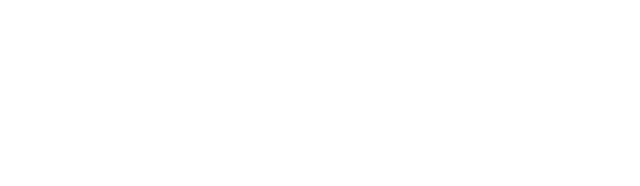
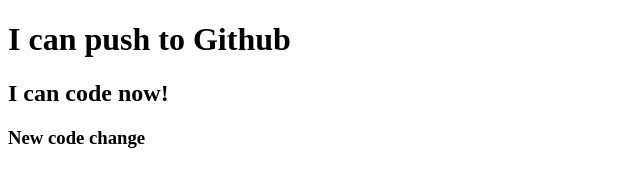
Before and after one commit to SusoM1/my-second-repo, a plain HTML site: page index.html in a window 1280 px wide. Shown: the whole page, without its empty margins (0-640 px from the left). Drawn offline with Linux system fonts and the light colour scheme.

Commit message:
added header

```diff
--- a/index.html
+++ b/index.html
@@ -7,6 +7,8 @@
     <title>My second github repo</title>
 </head>
 <body>
-
+    <h1>I can push to Github</h1>
+    <h2>I can code now!</h2>
+    <h3>New code change</h3>
 </body>
 </html>
```
